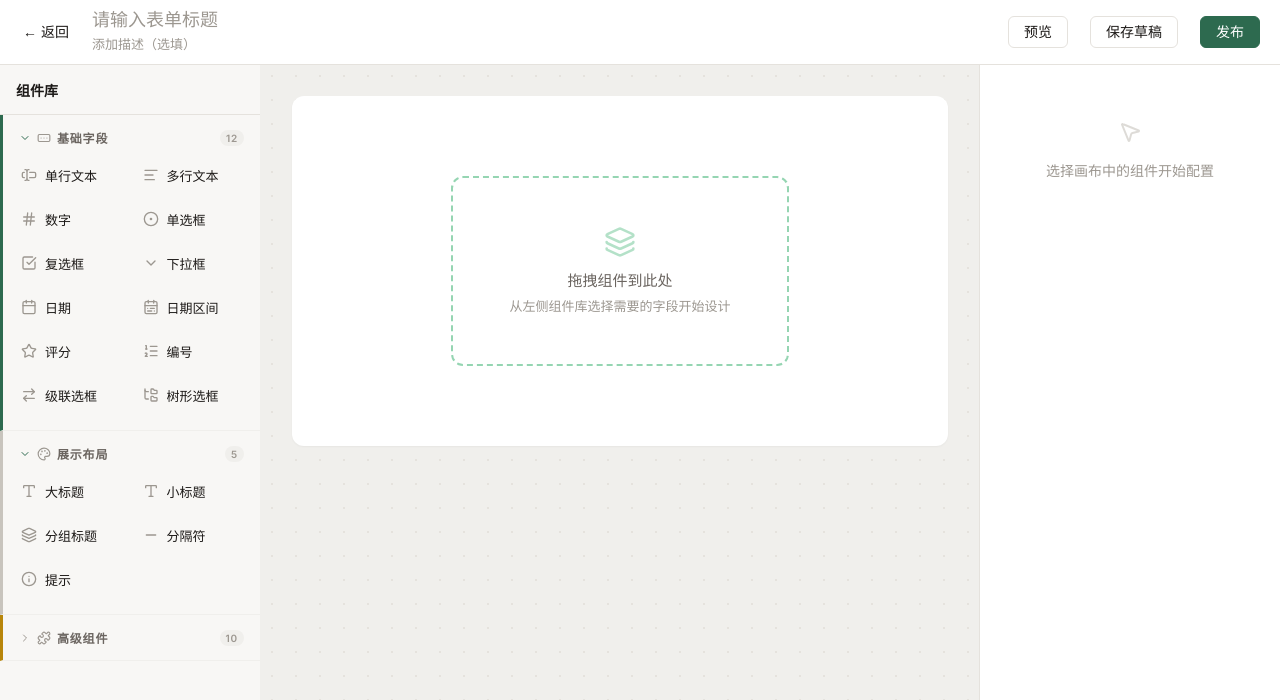
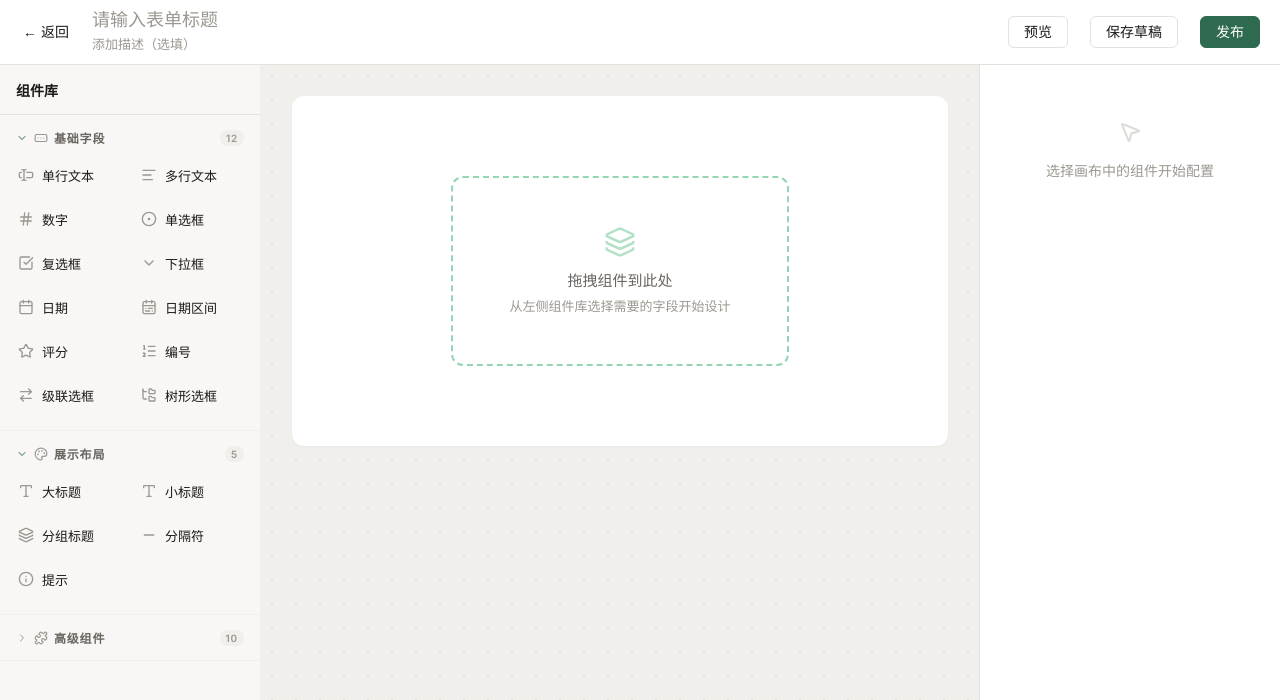
Before and after one commit to ZoHuan/FormCenter, a Vue app: page /formDesigner in a window 1280 px wide. Shown: the top 700 px of the page. Built offline with nearby package versions, Linux system fonts and the light colour scheme.

Commit message:
refactor: 移除分类色条

```diff
--- a/src/components/designer/ComponentPalette.vue
+++ b/src/components/designer/ComponentPalette.vue
@@ -1,7 +1,7 @@
 <template>
   <div class="palette">
     <div class="palette-title">组件库</div>
-    <div v-for="group in COMPONENT_MENU" :key="group.category" class="group" :data-category="group.category">
+    <div v-for="group in COMPONENT_MENU" :key="group.category" class="group">
       <div class="group-title" @click="toggle(group.category)">
         <ChevronRight :size="12" class="arrow-icon" :class="{ open: openGroups.has(group.category) }" />
         <component :is="catIcon(group.category)" class="cat-icon" :size="14" />
@@ -95,10 +95,6 @@ function typeLabel(t: string) { return labels[t] ?? t }
 .group {
   padding: 8px 0;
   border-bottom: 1px solid var(--color-canvas);
-  border-left: 3px solid transparent;
-  &[data-category='基础字段'] { border-left-color: var(--color-primary); }
-  &[data-category='展示布局'] { border-left-color: var(--color-border-hover); }
-  &[data-category='高级组件'] { border-left-color: var(--color-warning); }
 }
 
 .group-title {
```
